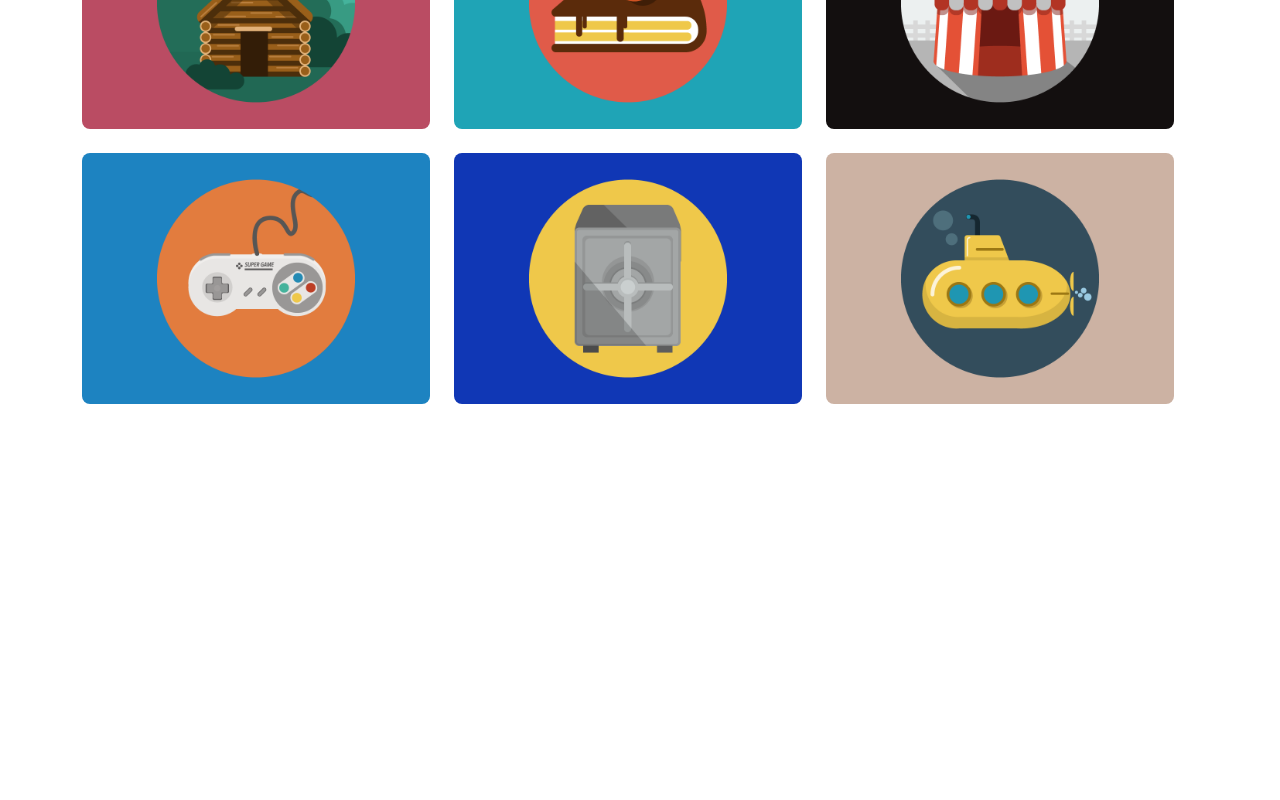
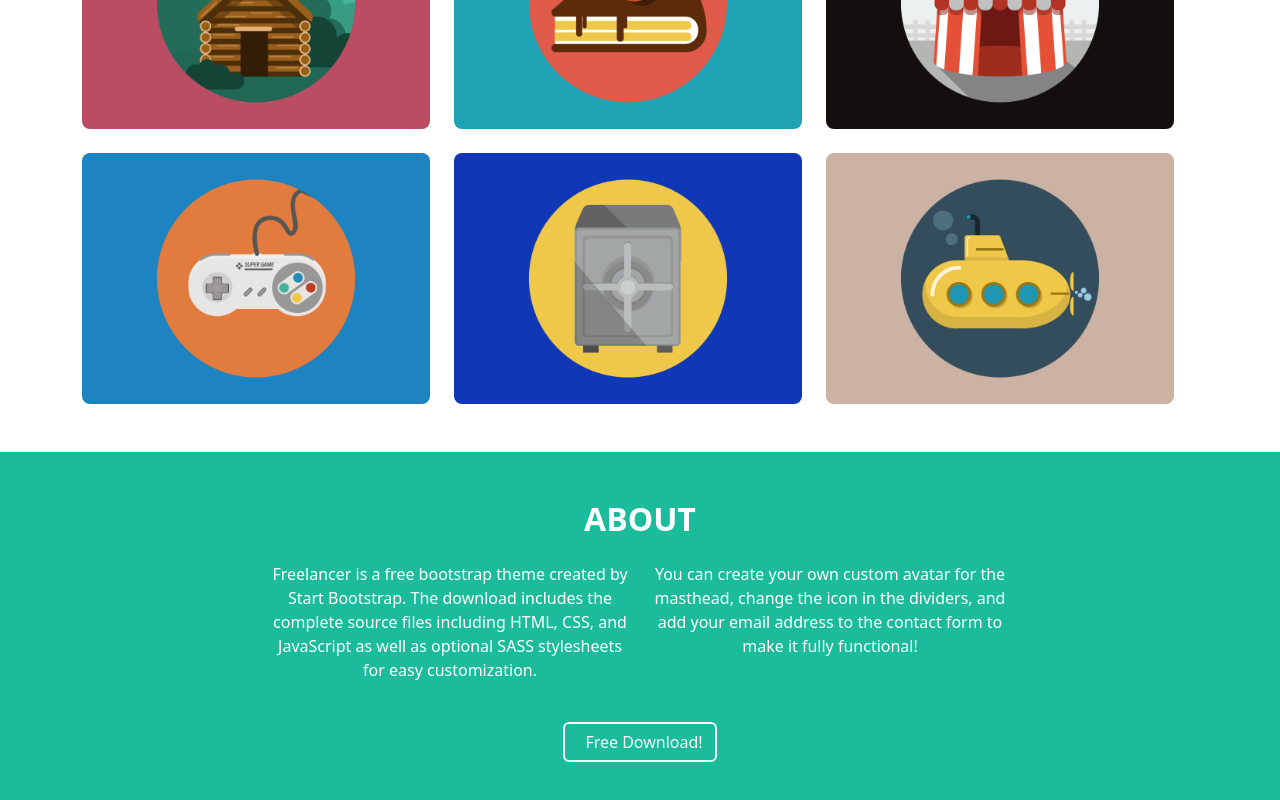
Before and after one commit to fatma20047/react_task, a React (Vite) app: page / in a window 1280 px wide. Shown: the part 953-1753 px from the top of the page. Before the commit the page ends 1405 px from the top, so only its background shows below. Built offline with nearby package versions, Linux system fonts and the light colour scheme.

Commit message:
create About component

```diff
--- a/src/App.jsx
+++ b/src/App.jsx
@@ -1,6 +1,6 @@
 
 import Navbar from "./components/Navbar/Navbar";
-
+import About from"./components/About/About";
 import Portfolio from "./components/Portfolio/Portfolio";
 
 function App(){
@@ -8,6 +8,7 @@ function App(){
   return <div>
     <Navbar/>
     <Portfolio/>
+    <About/>
   </div>
 }
 
--- /dev/null
+++ b/src/components/About/About.jsx
@@ -0,0 +1,33 @@
+import style from './About.module.css'
+
+function About() {
+  return <>
+    <section className={`text-center text-white py-5 ${style.about}`}>
+      <div className={`container `}>
+        <h2 className={`text-uppercase fw-bold mb-4 text-white `}>About</h2>
+
+        <div className={`row justify-content-center`}>
+          <div className={`col-md-4`}>
+            <p>
+              Freelancer is a free bootstrap theme created by Start Bootstrap.
+              The download includes the complete source files including HTML, CSS, and JavaScript
+              as well as optional SASS stylesheets for easy customization.
+            </p>
+          </div>
+          <div className={`col-md-4`}>
+            <p>
+              You can create your own custom avatar for the masthead, change the icon in the dividers,
+              and add your email address to the contact form to make it fully functional!
+            </p>
+          </div>
+        </div>
+
+        <button className={`btn border-2 mt-4 btn-outline-light`}>
+          <i className={`bi bi-download me-2 text-white`}></i> Free Download!
+        </button>
+      </div>
+    </section>
+  </>
+}
+
+export default About;
--- /dev/null
+++ b/src/components/About/About.module.css
@@ -0,0 +1,7 @@
+:root {
+  --Turquoise:#1abc9c;
+}
+
+.about{
+  background-color: var(--Turquoise);
+}
```
